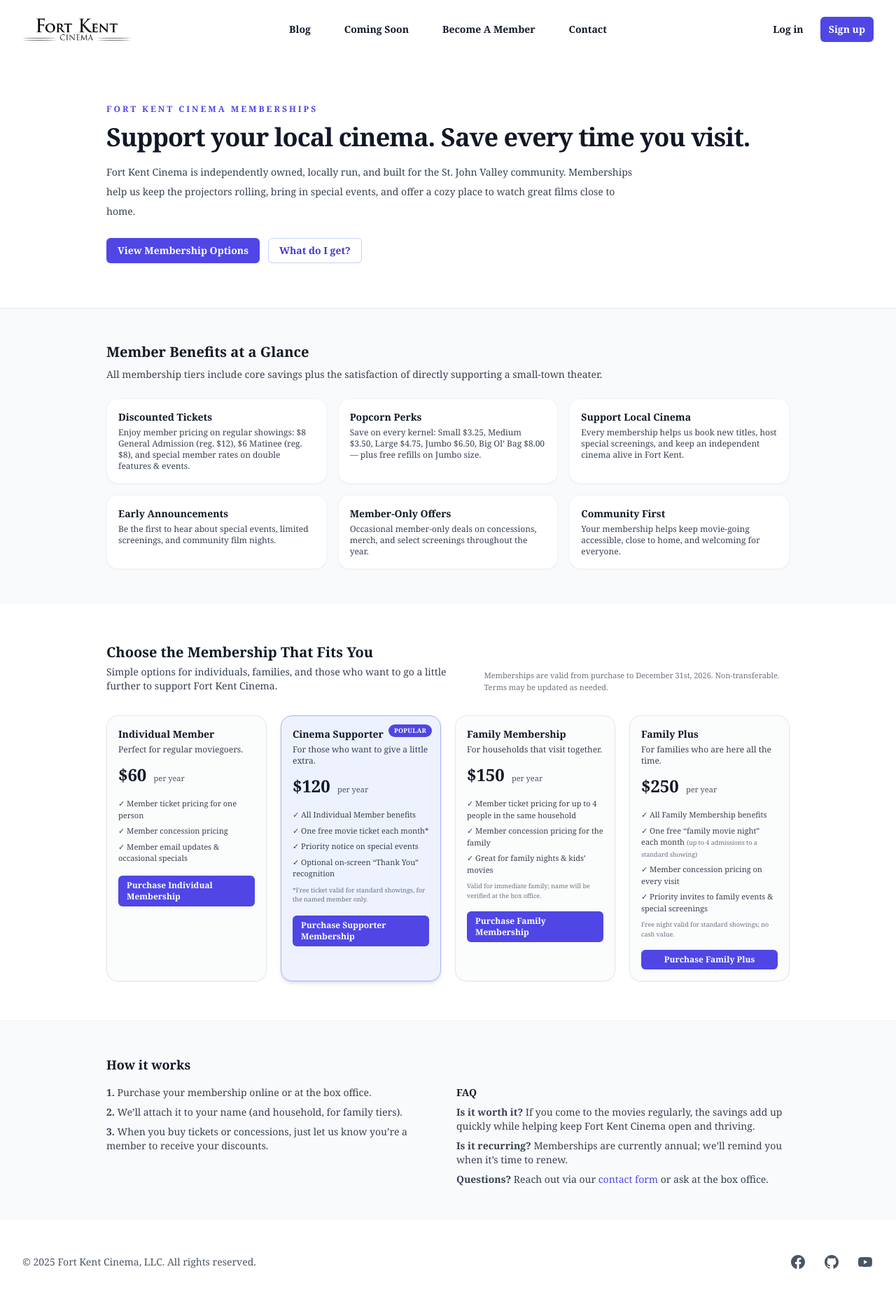
After one commit to BrandonGoding/api_fortkentcinema_com, a Django app: page /fort-kent-cinema-membership/ in a window 1280 px wide. The commit adds this page. Shown: the whole page at 70% size. Run offline with Django 5.2, Linux system fonts and the light colour scheme; some libraries are stand-ins or nearby versions.

```diff
--- a/theme/templates/base.html
+++ b/theme/templates/base.html
@@ -90,6 +90,8 @@
               <a
                     href="{% url 'website:blog_list' %}" class="text-sm/6 font-semibold text-gray-900">Blog</a><a
                     href="{% url 'website:coming_soon' %}" class="text-sm/6 font-semibold text-gray-900">Coming Soon</a>
+                <a
+                    href="{% url 'website:membership' %}" class="text-sm/6 font-semibold text-gray-900">Become A Member</a>
             <a
                     href="{% url 'website:contact' %}" class="text-sm/6 font-semibold text-gray-900">Contact</a>
             </div>
@@ -133,6 +135,8 @@
               <div class="space-y-2 py-6">
                 <a href="{% url 'website:blog_list' %}" class="-mx-3 block rounded-lg px-3 py-2 text-base/7 font-semibold text-gray-900 hover:bg-gray-50 dark:text-white dark:hover:bg-white/5">Blog</a>
                 <a href="{% url 'website:coming_soon' %}" class="-mx-3 block rounded-lg px-3 py-2 text-base/7 font-semibold text-gray-900 hover:bg-gray-50 dark:text-white dark:hover:bg-white/5">Coming Soon</a>
+              <a href="{% url 'website:membership' %}" class="-mx-3 block rounded-lg px-3 py-2 text-base/7 font-semibold text-gray-900 hover:bg-gray-50 dark:text-white dark:hover:bg-white/5">Become A Member</a>
+
                   <a href="{% url 'website:contact' %}" class="-mx-3 block rounded-lg px-3 py-2 text-base/7 font-semibold text-gray-900 hover:bg-gray-50 dark:text-white dark:hover:bg-white/5">Contact</a>
               </div>
               <div class="py-6">
--- a/website/templates/website/index.html
+++ b/website/templates/website/index.html
@@ -172,6 +172,12 @@
                             </tbody>
                         </table>
                     </div>
+                <p class="mt-4 text-sm text-gray-600">
+  <strong>Fort Kent Cinema Memberships</strong> start at just $60/year and include
+  ticket and concession discounts, plus other exclusive perks.
+  <a href="/membership" class="text-indigo-600 hover:underline">Learn more →</a>
+</p>
+
 
                 </div>
                 <div class="bg-white rounded-lg shadow p-6 flex flex-col flex-grow-1 mx-4 min-w-[320px] max-w-[600px]">
--- /dev/null
+++ b/website/templates/website/membership.html
@@ -0,0 +1,226 @@
+{% extends "base.html" %}
+
+{% block title %}Memberships | Fort Kent Cinema{% endblock %}
+
+{% block description %}
+Become a Fort Kent Cinema member and enjoy discounted tickets, concession perks, and exclusive benefits while helping keep independent cinema thriving in the St. John Valley.
+{% endblock %}
+
+{% block og_title %}Fort Kent Cinema Memberships{% endblock %}
+{% block og_description %}
+Support your local theater and save on every visit with Fort Kent Cinema memberships for individuals, families, and film lovers.
+{% endblock %}
+
+{% block content %}
+<main class="bg-gray-50">
+  <!-- Hero -->
+  <section class="bg-white border-b border-gray-200">
+    <div class="mx-auto max-w-5xl px-6 py-12 lg:py-16">
+      <p class="text-xs font-semibold tracking-[0.25em] text-indigo-600 uppercase">Fort Kent Cinema Memberships</p>
+      <h1 class="mt-3 text-3xl font-semibold tracking-tight text-gray-900 sm:text-4xl">
+        Support your local cinema. Save every time you visit.
+      </h1>
+      <p class="mt-4 max-w-3xl text-sm/7 text-gray-700">
+        Fort Kent Cinema is independently owned, locally run, and built for the St. John Valley community.
+        Memberships help us keep the projectors rolling, bring in special events, and offer a cozy place to watch great films close to home.
+      </p>
+      <div class="mt-6 flex flex-wrap items-center gap-3">
+        <!-- Update hrefs to your actual purchase/booking links -->
+        <a href="#membership-tiers"
+           class="inline-flex items-center justify-center rounded-md bg-indigo-600 px-4 py-2 text-sm font-semibold text-white shadow-sm hover:bg-indigo-500 focus-visible:outline focus-visible:outline-2 focus-visible:outline-offset-2 focus-visible:outline-indigo-600">
+          View Membership Options
+        </a>
+        <a href="#member-benefits"
+           class="inline-flex items-center justify-center rounded-md px-4 py-2 text-sm font-semibold text-indigo-700 ring-1 ring-inset ring-indigo-200 hover:bg-indigo-50">
+          What do I get?
+        </a>
+      </div>
+    </div>
+  </section>
+
+  <!-- Core Benefits -->
+  <section id="member-benefits" class="mx-auto max-w-5xl px-6 py-10 lg:py-12">
+    <h2 class="text-xl font-semibold text-gray-900">Member Benefits at a Glance</h2>
+    <p class="mt-2 text-sm text-gray-700">
+      All membership tiers include core savings plus the satisfaction of directly supporting a small-town theater.
+    </p>
+    <div class="mt-6 grid gap-4 sm:grid-cols-2 lg:grid-cols-3">
+      <div class="rounded-2xl bg-white p-4 shadow-sm border border-gray-100">
+        <h3 class="text-sm font-semibold text-gray-900">Discounted Tickets</h3>
+        <p class="mt-1 text-xs text-gray-700">
+          Enjoy member pricing on regular showings:
+          <span class="font-medium">$8</span> General Admission (reg. $12),
+          <span class="font-medium">$6</span> Matinee (reg. $8),
+          and special member rates on double features &amp; events.
+        </p>
+      </div>
+      <div class="rounded-2xl bg-white p-4 shadow-sm border border-gray-100">
+        <h3 class="text-sm font-semibold text-gray-900">Popcorn Perks</h3>
+        <p class="mt-1 text-xs text-gray-700">
+          Save on every kernel:
+          Small $3.25, Medium $3.50, Large $4.75, Jumbo $6.50, Big Ol’ Bag $8.00 —
+          plus free refills on Jumbo size.
+        </p>
+      </div>
+      <div class="rounded-2xl bg-white p-4 shadow-sm border border-gray-100">
+        <h3 class="text-sm font-semibold text-gray-900">Support Local Cinema</h3>
+        <p class="mt-1 text-xs text-gray-700">
+          Every membership helps us book new titles, host special screenings,
+          and keep an independent cinema alive in Fort Kent.
+        </p>
+      </div>
+      <div class="rounded-2xl bg-white p-4 shadow-sm border border-gray-100">
+        <h3 class="text-sm font-semibold text-gray-900">Early Announcements</h3>
+        <p class="mt-1 text-xs text-gray-700">
+          Be the first to hear about special events, limited screenings, and community film nights.
+        </p>
+      </div>
+      <div class="rounded-2xl bg-white p-4 shadow-sm border border-gray-100">
+        <h3 class="text-sm font-semibold text-gray-900">Member-Only Offers</h3>
+        <p class="mt-1 text-xs text-gray-700">
+          Occasional member-only deals on concessions, merch, and select screenings throughout the year.
+        </p>
+      </div>
+      <div class="rounded-2xl bg-white p-4 shadow-sm border border-gray-100">
+        <h3 class="text-sm font-semibold text-gray-900">Community First</h3>
+        <p class="mt-1 text-xs text-gray-700">
+          Your membership helps keep movie-going accessible, close to home, and welcoming for everyone.
+        </p>
+      </div>
+    </div>
+  </section>
+
+  <!-- Membership Tiers -->
+  <section id="membership-tiers" class="bg-white border-y border-gray-100">
+    <div class="mx-auto max-w-5xl px-6 py-12 lg:py-14">
+      <div class="flex flex-col gap-2 sm:flex-row sm:items-end sm:justify-between">
+        <div>
+          <h2 class="text-xl font-semibold text-gray-900">Choose the Membership That Fits You</h2>
+          <p class="mt-1 text-sm text-gray-700">
+            Simple options for individuals, families, and those who want to go a little further to support Fort Kent Cinema.
+          </p>
+        </div>
+        <p class="mt-2 text-[11px] text-gray-500">
+          Memberships are valid from purchase to December 31st, 2026. Non-transferable. Terms may be updated as needed.
+        </p>
+      </div>
+
+      <div class="mt-8 grid gap-5 md:grid-cols-2 xl:grid-cols-4">
+        <!-- Individual -->
+        <div class="flex flex-col rounded-2xl border border-gray-200 bg-gray-50/60 p-4 shadow-sm">
+          <h3 class="text-sm font-semibold text-gray-900">Individual Member</h3>
+          <p class="mt-1 text-xs text-gray-700">Perfect for regular moviegoers.</p>
+          <p class="mt-3 text-2xl font-semibold text-gray-900">$60
+            <span class="ml-1 text-[11px] font-normal text-gray-600">per year</span>
+          </p>
+          <ul class="mt-3 space-y-1.5 text-[11px] text-gray-700">
+            <li>✓ Member ticket pricing for one person</li>
+            <li>✓ Member concession pricing</li>
+            <li>✓ Member email updates &amp; occasional specials</li>
+          </ul>
+          <div class="mt-4">
+            <a href="https://square.link/u/HIUZGdry"
+               class="inline-flex w-full items-center justify-center rounded-md bg-indigo-600 px-3 py-1.5 text-xs font-semibold text-white hover:bg-indigo-500">
+              Purchase Individual Membership
+            </a>
+          </div>
+        </div>
+
+        <!-- Supporter -->
+        <div class="flex flex-col rounded-2xl border border-indigo-300 bg-indigo-50 p-4 shadow-md relative">
+          <div class="absolute right-3 top-3 rounded-full bg-indigo-600 px-2 py-0.5 text-[9px] font-semibold uppercase tracking-wide text-white">
+            Popular
+          </div>
+          <h3 class="text-sm font-semibold text-gray-900">Cinema Supporter</h3>
+          <p class="mt-1 text-xs text-gray-700">For those who want to give a little extra.</p>
+          <p class="mt-3 text-2xl font-semibold text-gray-900">$120
+            <span class="ml-1 text-[11px] font-normal text-gray-600">per year</span>
+          </p>
+          <ul class="mt-3 space-y-1.5 text-[11px] text-gray-700">
+            <li>✓ All Individual Member benefits</li>
+            <li>✓ One free movie ticket each month*</li>
+            <li>✓ Priority notice on special events</li>
+            <li>✓ Optional on-screen “Thank You” recognition</li>
+          </ul>
+          <p class="mt-2 text-[9px] text-gray-500">
+            *Free ticket valid for standard showings, for the named member only.
+          </p>
+          <div class="mt-4">
+            <a href="https://square.link/u/vFBAA3pp"
+               class="inline-flex w-full items-center justify-center rounded-md bg-indigo-600 px-3 py-1.5 text-xs font-semibold text-white hover:bg-indigo-500">
+              Purchase Supporter Membership
+            </a>
+          </div>
+        </div>
+
+        <!-- Family -->
+        <div class="flex flex-col rounded-2xl border border-gray-200 bg-gray-50/60 p-4 shadow-sm">
+          <h3 class="text-sm font-semibold text-gray-900">Family Membership</h3>
+          <p class="mt-1 text-xs text-gray-700">For households that visit together.</p>
+          <p class="mt-3 text-2xl font-semibold text-gray-900">$150
+            <span class="ml-1 text-[11px] font-normal text-gray-600">per year</span>
+          </p>
+          <ul class="mt-3 space-y-1.5 text-[11px] text-gray-700">
+            <li>✓ Member ticket pricing for up to 4 people in the same household</li>
+            <li>✓ Member concession pricing for the family</li>
+            <li>✓ Great for family nights &amp; kids’ movies</li>
+          </ul>
+          <p class="mt-2 text-[9px] text-gray-500">
+            Valid for immediate family; name will be verified at the box office.
+          </p>
+          <div class="mt-4">
+            <a href="https://square.link/u/iISqNXxJ"
+               class="inline-flex w-full items-center justify-center rounded-md bg-indigo-600 px-3 py-1.5 text-xs font-semibold text-white hover:bg-indigo-500">
+              Purchase Family Membership
+            </a>
+          </div>
+        </div>
+
+        <!-- Family Plus -->
+        <div class="flex flex-col rounded-2xl border border-gray-200 bg-gray-50/60 p-4 shadow-sm">
+          <h3 class="text-sm font-semibold text-gray-900">Family Plus</h3>
+          <p class="mt-1 text-xs text-gray-700">For families who are here all the time.</p>
+          <p class="mt-3 text-2xl font-semibold text-gray-900">$250
+            <span class="ml-1 text-[11px] font-normal text-gray-600">per year</span>
+          </p>
+          <ul class="mt-3 space-y-1.5 text-[11px] text-gray-700">
+            <li>✓ All Family Membership benefits</li>
+            <li>✓ One free “family movie night” each month
+              <span class="text-[9px] text-gray-500">(up to 4 admissions to a standard showing)</span>
+            </li>
+            <li>✓ Member concession pricing on every visit</li>
+            <li>✓ Priority invites to family events &amp; special screenings</li>
+          </ul>
+          <p class="mt-2 text-[9px] text-gray-500">
+            Free night valid for standard showings; no cash value.
+          </p>
+          <div class="mt-4">
+            <a href="https://square.link/u/QebbmDK9"
+               class="inline-flex w-full items-center justify-center rounded-md bg-indigo-600 px-3 py-1.5 text-xs font-semibold text-white hover:bg-indigo-500">
+              Purchase Family Plus
+            </a>
+          </div>
+        </div>
+      </div>
+    </div>
+  </section>
+
+  <!-- How it works / FAQ -->
+  <section class="mx-auto max-w-5xl px-6 py-10 lg:py-12">
+    <h2 class="text-lg font-semibold text-gray-900">How it works</h2>
+    <div class="mt-4 grid gap-6 md:grid-cols-2">
+      <div class="space-y-2 text-sm text-gray-700">
+        <p><span class="font-semibold">1.</span> Purchase your membership online or at the box office.</p>
+        <p><span class="font-semibold">2.</span> We’ll attach it to your name (and household, for family tiers).</p>
+        <p><span class="font-semibold">3.</span> When you buy tickets or concessions, just let us know you’re a member to receive your discounts.</p>
+      </div>
+      <div class="space-y-2 text-sm text-gray-700">
+        <p class="font-semibold text-gray-900">FAQ</p>
+        <p><span class="font-semibold">Is it worth it?</span> If you come to the movies regularly, the savings add up quickly while helping keep Fort Kent Cinema open and thriving.</p>
+        <p><span class="font-semibold">Is it recurring?</span> Memberships are currently annual; we’ll remind you when it’s time to renew.</p>
+        <p><span class="font-semibold">Questions?</span> Reach out via our <a href="{% url 'website:contact' %}" class="text-indigo-600 hover:underline">contact form</a> or ask at the box office.</p>
+      </div>
+    </div>
+  </section>
+</main>
+{% endblock content %}
--- a/website/urls.py
+++ b/website/urls.py
@@ -28,6 +28,7 @@ urlpatterns = [
         website_views.BlogDetailView.as_view(),
         name="blog_detail",
     ),
+    path('fort-kent-cinema-membership/', TemplateView.as_view(template_name="website/membership.html"), name='membership'),
     path("contact-fort-kent-cinema/", website_views.contact_view, name="contact"),
     path(
         "sitemap.xml", sitemap, {"sitemaps": sitemaps}, name="django.contrib.sitemaps.views.sitemap"
```
